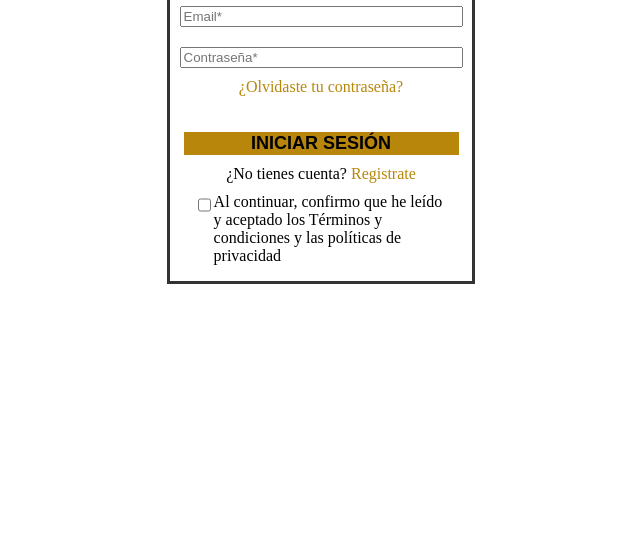
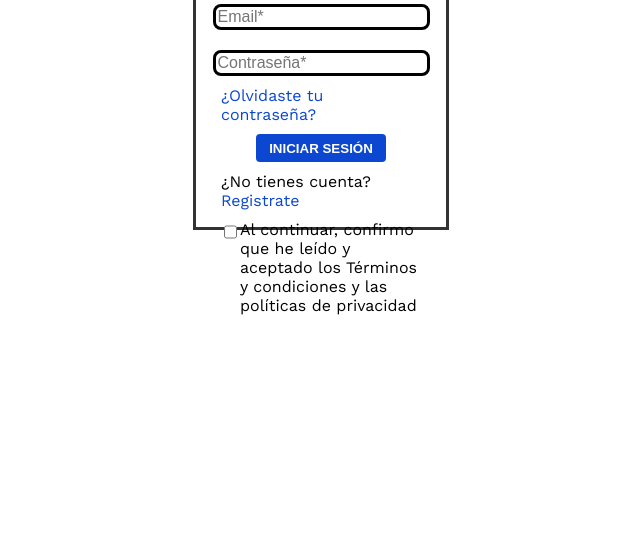
Before and after one commit to dalessandrolucas/PW1-TP-Grupo_8, a plain HTML site: page html/login.html in a window 1280 px wide. Shown: the part 248-800 px from the top of the page, without its empty margins (319-959 px from the left). Drawn offline with nearby package versions, Linux system fonts and the light colour scheme.

Commit message:
correcciones

```diff
--- a/css/estilos-datos-personales.css
+++ b/css/estilos-datos-personales.css
@@ -5,12 +5,20 @@
     box-sizing: border-box;
 }
 
+html{
+    height: 100%;
+}
+
 body {
+    display: flex;
+    flex-direction: column;
+    min-height: 100vh;
     overflow-x: hidden;
+    background-image: url(/assets/img/fondo.png);
 }
 
 .form-container {
-    max-width: 48em;
+    max-width: 38em;
     padding: 1.2em;
     border: 0.2em solid black;
     border-radius: 0.5em;
@@ -56,7 +64,7 @@ input {
     text-decoration: none;
 }
 
-.nav-cuenta a+ ::before {
+.nav-cuenta a + ::before {
     content: "•";
     color: gray;
     margin: 0 0.4rem;
@@ -66,7 +74,7 @@ input {
 .mi-usuario {
     display: flex;
     flex-direction: column;
-    gap: 0.3em;
+    margin-top: 1em;
 }
 
 .mi-contraseña {
@@ -76,25 +84,28 @@ input {
 
 .mi-contraseña-form {
     display: flex;
+    flex-direction: column;
     gap: 1em;
-}
-
-.mi-usuario button {
-    width: 12em;
-    border-color: transparent;
-    border-radius: 0.2em;
 }
 
 .mi-contraseña-form button {
     width: 12em;
     border: none;
-    margin-top: 0.3em;
+    margin-top: 1em;
+
+}
+
+.mi-contraseña-form button:hover {
+    background-color: black;
+    color: white;
+    transform: scale(1.02);
 }
 
 .form-datos-personales section {
     display: flex;
+    justify-content: space-evenly;
     flex-wrap: wrap;
-    gap: 1em auto;
+    gap: 1.8em auto;
 
 }
 
@@ -106,7 +117,7 @@ input {
 }
 
 .form-datos-personales button {
-   margin-top: 0.3em;
+   margin-top: 1em;
 
 }
 
@@ -121,6 +132,12 @@ input {
     cursor: pointer;
 }
 
+.form-container button:hover {
+    background-color: black;
+    color: white;
+    transform: scale(1.02);
+}
+
 @media (min-width: 600px) {
     .form-field {
         width: 45%;
--- a/css/estilos-login.css
+++ b/css/estilos-login.css
@@ -1,17 +1,21 @@
-form{
+* {
+  margin: 0;
+  box-sizing: border-box;
+}
+
+form {
   display: flex;
-width: 100%;
   justify-content: center;
   margin-top: 10%;
 }
 
-a{
+a {
   text-decoration: none;
-color: darkgoldenrod;
+  color: var(--light-color-acento-1);
   font-size: bolder;
 }
 
-.main-registro{
+.main-registro {
   width: 20%;
   height: 350px;
   padding: 25px;
@@ -22,26 +26,32 @@ flex-direction: column;
   align-items: center;
 }
 
-input{
-height: 40px;
-width: 275px;
+.submit {
+  padding: 0.5em 1em;
+  width: fit-content;
+  background-color: var(--light-color-acento-1);
+  color: white;
+  font-weight: bold;
+  border: none;
+  border-radius: 0.3em;
+  cursor: pointer;
 }
 
-.main-registro button{
-    background-color: darkgoldenrod;
-    height: 60px;
-    width: 275px;
-    font-size: 18px;
-    border: none;
-    font-weight: bold;
-    margin-top: 10px;
-}
-
-.main-registro button:hover{
+.main-registro button:hover {
   background-color: black;
   color: white;
   transform: scale(1.02);
 }
+
+input {
+  height: 40px;
+  width: 275px;
+  font-size: 1rem;
+  border: 0.2em solid black;
+  border-radius: 0.5em;
+  width: fit-content;
+}
+
 
 .check label {
   display: flex;
--- a/css/estilos-principal.css
+++ b/css/estilos-principal.css
@@ -138,6 +138,7 @@ footer {
    background-color: #222;
    color: white;
    width: 100%;
+   margin-top: auto;
 }
 
 .footer-container {
@@ -198,7 +199,7 @@ footer {
    }
 
    .icons a {
-      margin-right: 0.2em;
+      margin: 0.2em;
    }
 
    .icons i {
--- a/css/estilos-recuperar-password.css
+++ b/css/estilos-recuperar-password.css
@@ -1,18 +1,13 @@
 /* estilos-recuperar-password.css */
-form{
+form {
   display: flex;
   width: 100%;
   justify-content: center;
   margin-top: 10%;
 }
 
-a{
-text-decoration: none;
-color: darkgoldenrod;
-font-size: bolder;
-}
 
-.main-registro{
+.main-registro {
   width: 20%;
   height: 350px;
   padding: 25px;
@@ -23,22 +18,23 @@ flex-direction: column;
   align-items: center;
 }
 
-input{
+input {
   height: 40px;
   width: 275px;
 }
 
-.main-registro button{
-    background-color: darkgoldenrod;
-    height: 50px;
-    width: 275px;
-    font-size: 18px;
+.submit {
+  padding: 0.5em 1em;
+  width: fit-content;
+  background-color: var(--light-color-acento-1);
+  color: white;
+  font-weight: bold;
   border: none;
-    font-weight: bold;
-    margin-top: 10px;
+  border-radius: 0.3em;
+  cursor: pointer;
 }
 
-.main-registro button:hover{
+.main-registro button:hover {
   background-color: black;
   color: white;
   transform: scale(1.02);
--- a/css/estilos-registrarse.css
+++ b/css/estilos-registrarse.css
@@ -1,18 +1,18 @@
 /* estilos-registrarse.css */
-form{
+form {
   display: flex;
   width: 100%;
   justify-content: center;
   margin-top: 10%;
 }
 
-a{
+a {
   text-decoration: none;
-color: darkgoldenrod;
+  color: var(--light-color-acento-1);
   font-size: bolder;
 }
 
-.main-registro{
+.main-registro {
   width: 20%;
   height: 350px;
   padding: 25px;
@@ -23,22 +23,27 @@ flex-direction: column;
   align-items: center;
 }
 
-input{
+input {
   height: 40px;
   width: 275px;
+  font-size: 1rem;
+  border: 0.2em solid black;
+  border-radius: 0.5em;
+  width: fit-content;
 }
 
-.main-registro button{
-    background-color: darkgoldenrod;
-    height: 60px;
-    width: 275px;
-    font-size: 18px;
+.submit {
+  padding: 0.5em 1em;
+  width: fit-content;
+  background-color: var(--light-color-acento-1);
+  color: white;
+  font-weight: bold;
   border: none;
-    font-weight: bold;
-    margin-top: 10px;
+  border-radius: 0.3em;
+  cursor: pointer;
 }
 
-.main-registro button:hover{
+.main-registro button:hover {
   background-color: black;
   color: white;
   transform: scale(1.02);
--- a/css/temas-colores-fuentes.css
+++ b/css/temas-colores-fuentes.css
@@ -77,3 +77,7 @@ font-family: 'Prompt';
 #navegacion-categoria{
    background-color: var(--light-color-acento-1);
 }
+
+.main-registro{
+   font-family: 'work Sans', serif;
+}
--- a/html/login.html
+++ b/html/login.html
@@ -5,11 +5,11 @@
    <meta charset="UTF-8">
    <meta name="viewport" content="width=device-width, initial-scale=1.0">
    <link rel="stylesheet" href="/css/estilos-login.css">
+   <link rel="stylesheet" href="/css/temas-colores-fuentes.css">
    <title></title>
 </head>
 
 <body>
-   <main>
       <form action="/index.html">
          <div class="main-registro">
             <h1>Iniciar Sesión</h1>
@@ -18,11 +18,11 @@
             <label for="contraseña"></label>
             <input type="password" id="contraseña" placeholder="Contraseña*" required>
             <span>
-               <a href="/html/login.html">¿Olvidaste tu contraseña?</a></p>
+            <a href="/html/recuperar-password.html">¿Olvidaste tu contraseña?</a></p>
             </span>
             </label>
             </span>
-            <button type="submit">INICIAR SESIÓN</button>
+            <button class="submit" type="submit">INICIAR SESIÓN</button>
             <span>¿No tienes cuenta? <a href="/html/registrarse.html">Registrate</a></span>
             <span class="check">
                <label class="check-label" for="check">
@@ -34,5 +34,4 @@
          </div>
 
       </form>
-   </main>
 </body>
```
Also changed, not shown: html/datos-personales.html (+3 -6 lines), html/recuperar-password.html (+3 -2 lines), html/registrarse.html (+2 -1 lines). Lines whose indentation alone changed are shown as unchanged.
